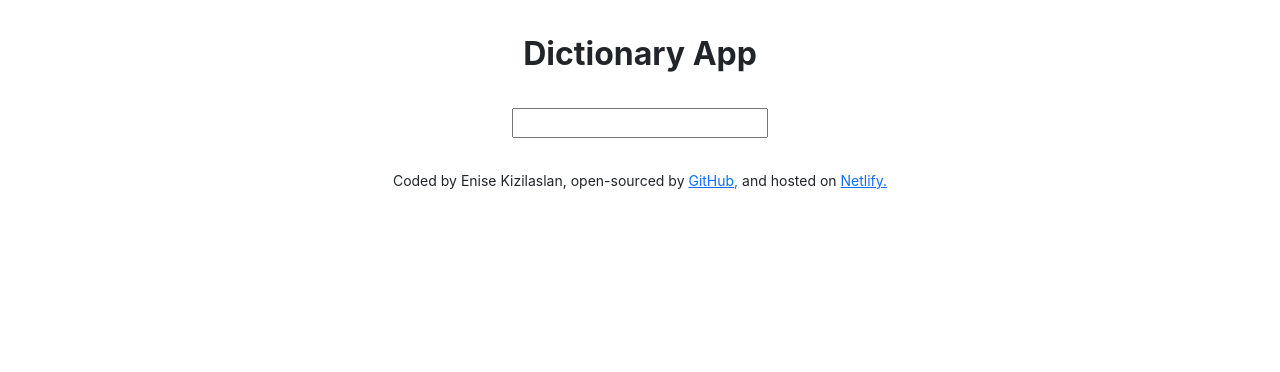
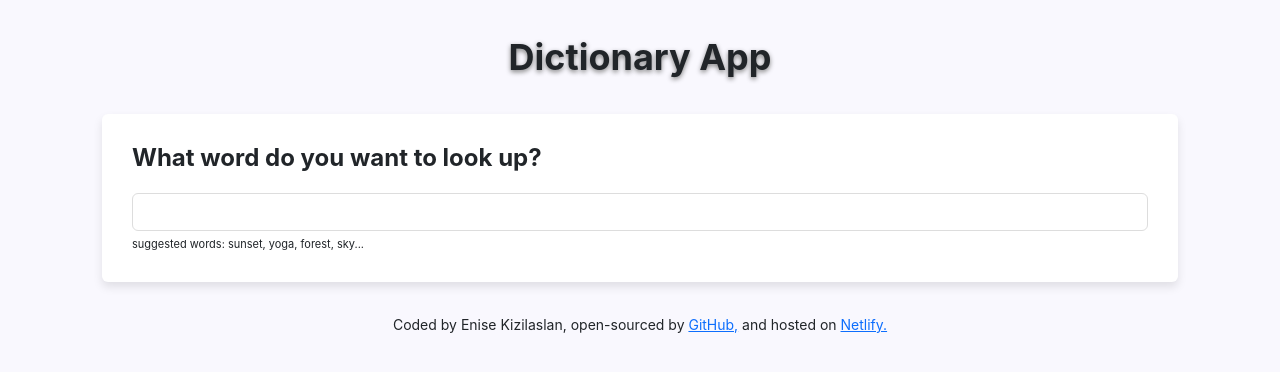
Before and after one commit to EniseK/dictionary-project, a React (Create React App) app: page / in a window 1280 px wide. Shown: the top 372 px of the page. Built offline with nearby package versions, Linux system fonts and the light colour scheme.

Commit message:
Styled the  application

```diff
--- a/src/App.css
+++ b/src/App.css
@@ -1,11 +1,27 @@
+body {
+	background: #f9f8fe;
+}
+
 .App-header {
-	margin: 30px 0;
-	font-size: 32px;
+	margin: 30px 5px;
+	font-size: 36px;
 	font-weight: bold;
 	text-align: center;
+	text-shadow: 0 2px 5px gray;
+}
+.App-header h1 {
+	box-shadow: 0 2px 5px gray;
 }
 
 .App-footer {
 	text-align: center;
 	margin: 30px 0;
 }
+
+img {
+	height: 80px;
+	width: 100px;
+	border-radius: 2px;
+	box-shadow: 0 2px 5px gray;
+	margin-right: 10px;
+}
--- a/src/Dictionary.css
+++ b/src/Dictionary.css
@@ -2,3 +2,30 @@ input {
 	display: block;
 	margin: 0 auto;
 }
+
+.Dictionary section {
+	background: white;
+	padding: 30px;
+	border-radius: 6px;
+	box-shadow: 0px 5px 10px rgba(0, 0, 0, 0.1);
+	margin: 20px;
+}
+
+.Dictionary input {
+	width: 100%;
+	padding: 6px 4px;
+	border: 1px solid #ddd;
+	border-radius: 6px;
+	color: #333;
+}
+
+.Dictionary .hint {
+	font-size: 11px;
+	margin-top: 5px;
+}
+
+.Dictionary h1 {
+	font-size: 24px;
+	font-weight: bold;
+	margin-bottom: 20px;
+}
--- a/src/Dictionary.js
+++ b/src/Dictionary.js
@@ -25,9 +25,19 @@ export default function Dictioary() {
 	}
 	return (
 		<div className="Dictionary">
-			<form onSubmit={search}>
-				<input type="search" onChange={handleKeywordChange} />
-			</form>
+			<section>
+				<h1>What word do you want to look up?</h1>
+				<form onSubmit={search}>
+					<input
+						type="search"
+						onChange={handleKeywordChange}
+						defaultValue={PaymentResponse.defaultKeyword}
+					/>
+				</form>
+				<div className="hint">
+					suggested words: sunset, yoga, forest, sky...
+				</div>
+			</section>
 			<Results results={results} />
 		</div>
 	);
--- /dev/null
+++ b/src/Phonetic.css
@@ -0,0 +1,27 @@
+.Phonetic {
+	margin: 30px 0;
+	height: 60px;
+}
+
+.Phonetic a {
+	border: 1px solid #ddd;
+	text-decoration: none;
+	padding: 8px 15px;
+	font-size: 13px;
+	margin: 10px;
+
+	font-weight: bold;
+	border-radius: 20px;
+	transition: all150ms ease-in-out;
+}
+
+.Phonetic a:hover {
+	background: purple;
+	color: white;
+}
+
+.Phonetic .text {
+	opacity: 0.5;
+	font-weight: bold;
+	padding: 10px;
+}
--- a/src/Phonetic.js
+++ b/src/Phonetic.js
@@ -1,4 +1,6 @@
 import React from "react";
+
+import "./Phonetic.css";
 
 export default function Phonetic(props) {
 	return (
@@ -6,8 +8,7 @@ export default function Phonetic(props) {
 			<a href={props.phonetic.audio} target="_blank" rel="noreferrer">
 				Listen
 			</a>
-			<br />
-			{props.phonetic.text}{" "}
+			<span className="text">{props.phonetic.text} </span>
 		</div>
 	);
 }
--- /dev/null
+++ b/src/Results.css
@@ -0,0 +1,5 @@
+.Results h2 {
+	font-size: 36px;
+	font-weight: bold;
+	line-height: 1.5;
+}
--- a/src/Results.js
+++ b/src/Results.js
@@ -1,10 +1,12 @@
 import React from "react";
 import Phonetic from "./Phonetic";
 import Meaning from "./Meaning";
+import "./Results.css";
 export default function Results(props) {
 	if (props.results) {
 		return (
 			<div className="Results">
+				<section>
 					<h2>{props.results.word}</h2>
 					{props.results.phonetics.map(function (phonetic, index) {
 						return (
@@ -13,11 +15,12 @@ export default function Results(props) {
 							</div>
 						);
 					})}
+				</section>
 				{props.results.meanings.map(function (meaning, index) {
 					return (
-						<div key={index}>
+						<section key={index}>
 							<Meaning meaning={meaning} />
-						</div>
+						</section>
 					);
 				})}
 			</div>
```
Lines whose indentation alone changed are shown as unchanged.
